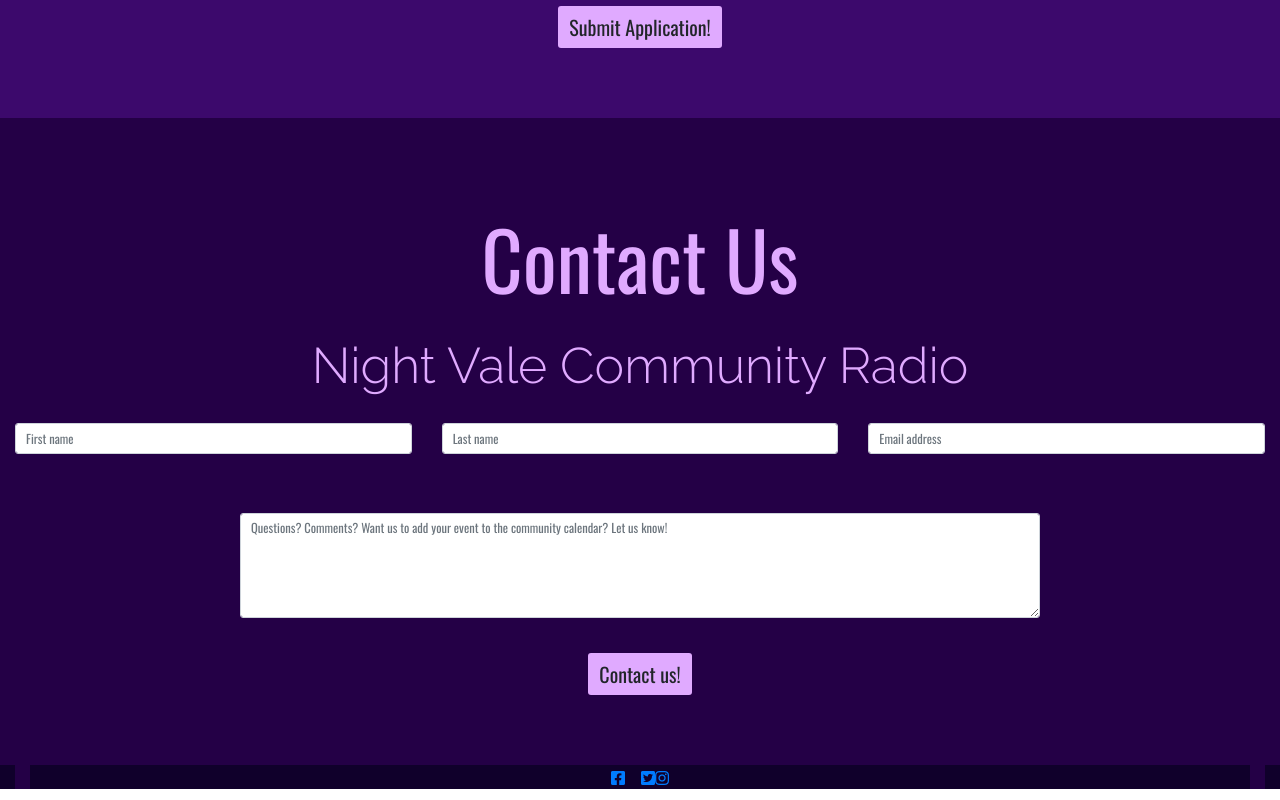
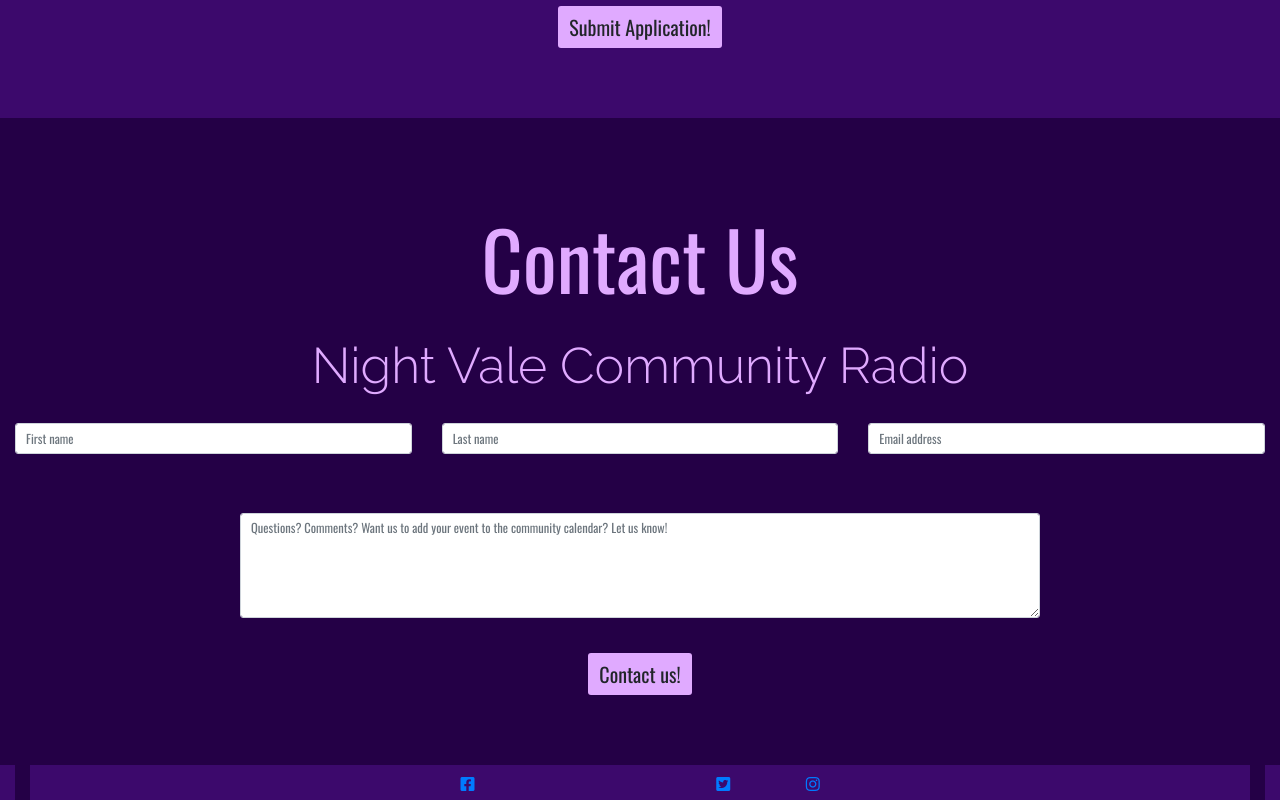
Before and after one commit to Code-Institute-Submissions/NightValeCommunityRadio, a plain HTML site: page index.html in a window 1280 px wide. Shown: the part 3944-4744 px from the top of the page. Drawn offline with nearby package versions, Linux system fonts and the light colour scheme; some icons are missing.

Commit message:
Styled footer

```diff
--- a/assets/css/style.css
+++ b/assets/css/style.css
@@ -158,8 +158,15 @@ header {
 
 #footer {
     display: flex;
+    justify-content: space-between;
     flex-direction: row-reverse;
-    justify-content: center;
-    align-items: flex-end;
-    background-color: #10002b;
+    align-items: center;
+    align-content: space-around;
+    background-color: #3c096c;
+    height: 3.5rem;
 }
+
+#footer a {
+    padding-left: 10%;
+    padding-right: 10%;
+}
```
